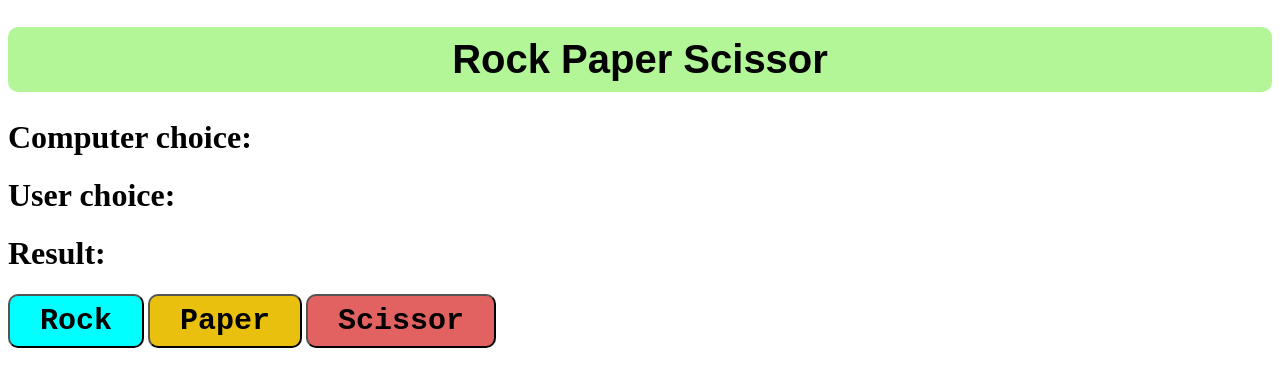
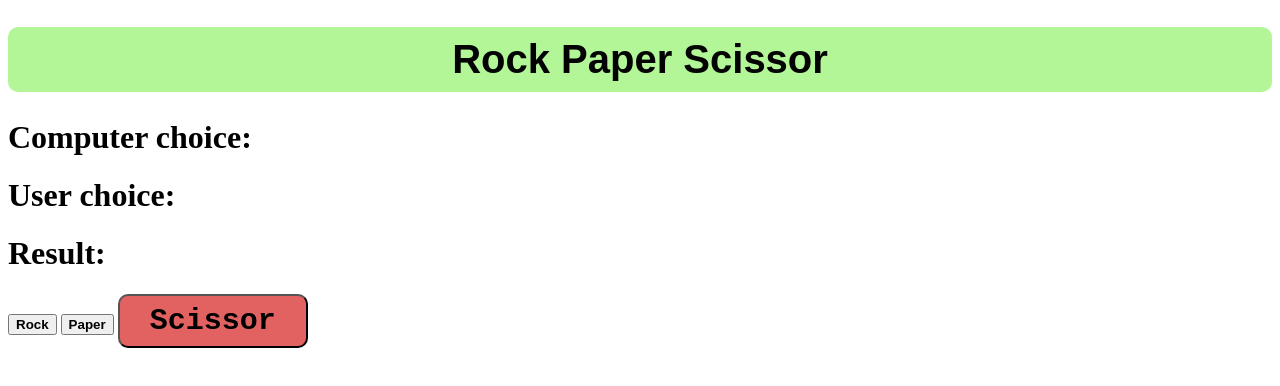
Before and after one commit to kayflyS/RockPaperScissor, a plain HTML site: page index.html in a window 1280 px wide. Drawn offline with Linux system fonts and the light colour scheme.

Commit message:
changes made to css file

```diff
--- a/index.css
+++ b/index.css
@@ -20,7 +20,7 @@
     border-radius: 10px;
     padding: 10px;
 }
-#rock {
+/* #rock {
     background-color: aqua;
     padding: 8px 30px;
     border-radius: 10px;
@@ -34,7 +34,7 @@
     border-radius: 10px;
     font-family: monospace;
     font-size: 30px;
-}
+} */
 #scissor{
     background-color: #e25e5ef8;
     padding: 8px 30px;
```
